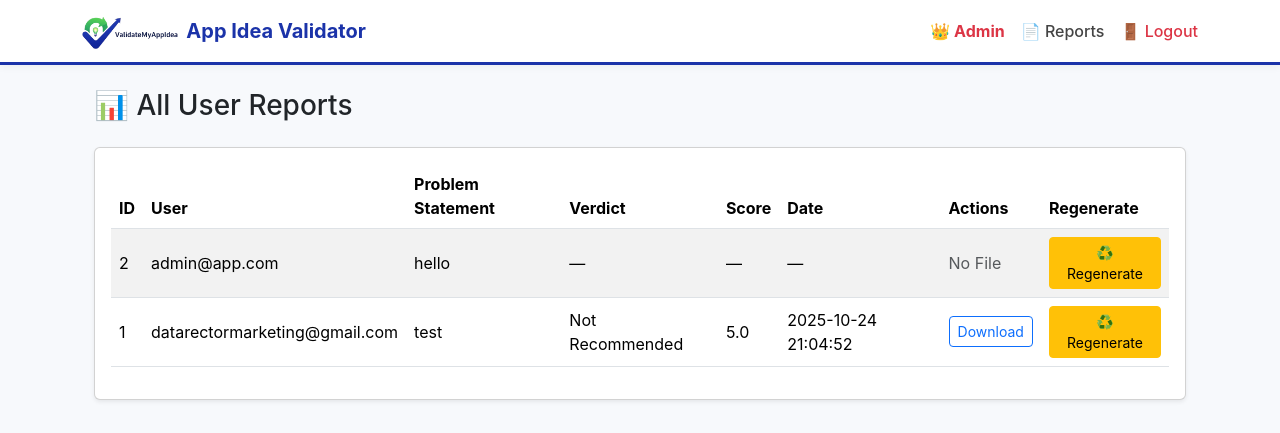
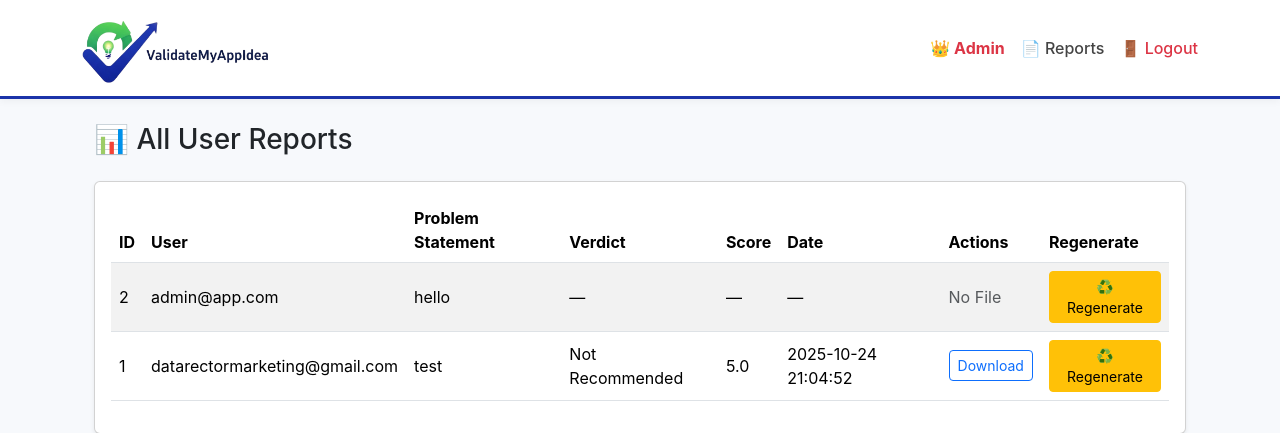
Before and after one commit to salman2038/validate-my-app-idea, a Flask app: page /admin/reports in a window 1280 px wide. Shown: the top 433 px of the page. Run offline with Flask 3, Linux system fonts and the light colour scheme; a user stored in the database is signed in; data comes from the database, SQL or seed files in the repository; some libraries are stand-ins or nearby versions.

Commit message:
change logo size, remove validate my app idea text

```diff
--- a/templates/base.html
+++ b/templates/base.html
@@ -33,10 +33,9 @@
       font-weight: 700;
       color: var(--primary-color);
     }
-
     .navbar-brand img {
-      height: 36px;
-      width: auto;
+      height: 70px;
+      width: 100%;
     }
 
     .navbar-nav .nav-link {
@@ -159,7 +158,6 @@
     <div class="container d-flex justify-content-between align-items-center">
       <a class="navbar-brand" href="{{ url_for('step1') }}">
         <img src="{{ url_for('static', filename='images/logo.png') }}" alt="App Logo">
-        App Idea Validator
       </a>
 
       {% if session.get('user_email') %}
```
